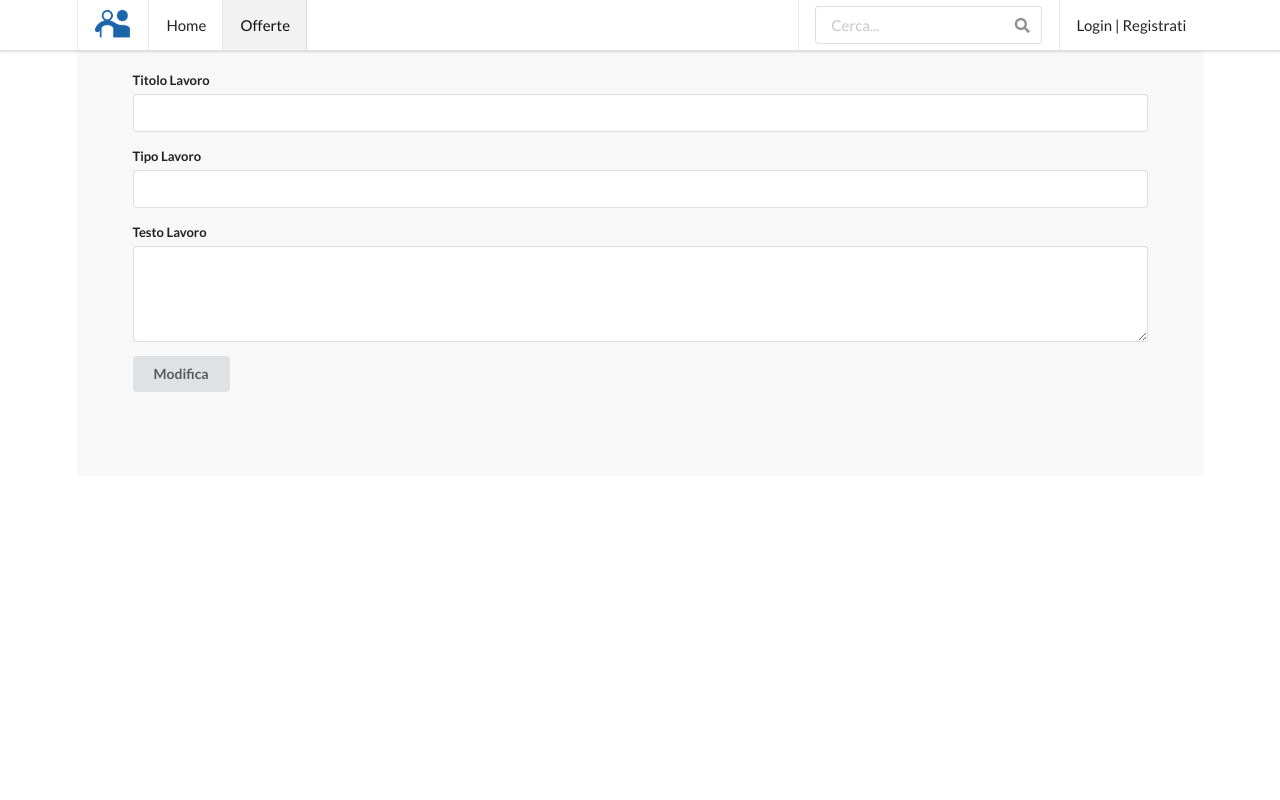
After one commit to Compleo/compleo, a PHP site: page /webapp/offerte/modifica-lavoro.php in a window 1280 px wide. The commit adds this page. Run offline with PHP 8.4, Linux system fonts and the light colour scheme; data that the repository does not hold is empty; some libraries are stand-ins or nearby versions.

Commit message:
modifica lavoro manca api

```diff
--- /dev/null
+++ b/webapp/offerte/modifica-lavoro.php
@@ -0,0 +1,123 @@
+<?php
+session_start();
+
+/*
+        ***************************************
+                Compleo Source Code
+        ***************************************
+        Programmer: Leonardo Baldazzi   (git -> @squirlyfoxy)
+                                        (instagram -> @leonardobaldazzi_)
+
+        Programmer: Mattia Senni        (git -> @mtttia)
+
+        Il seguente codice gestisce la reicerca delle offerte
+
+        THE FOLLOWING SOURCE CODE IS CLOSED SOURCE, COPYRIGHT (C) 2021 - COMPLEO
+    */
+
+include_once '../php/api/abstract/compleo-api-activity.php';
+include_once '../php/api/abstract/compleo-api-user.php';
+
+    if(isset($_GET['id']))
+    {
+        $id = $_GET['id'];
+
+        $infoLavoro = getLavoroPerID($id);
+    }
+?>
+
+<html lang="it">
+
+<head>
+    <title>Compleo - Offerte</title>
+
+    <!-- CSS !-->
+    <link rel="stylesheet" type="text/css" href="../assets/semantic/semantic.min.css">
+    <link rel="stylesheet" type="text/css" href="../assets/style.css">
+</head>
+
+<body>
+    <!-- MENU !-->
+    <div class="ui large top fixed stackable menu">
+        <div class="ui container">
+            <a class="item" href="../"><img src="../assets/logo.png"></a>
+            <a class="item" href="../">
+                Home
+            </a>
+            <a class="active item" href="./">
+                Offerte
+            </a>
+            <div class="right menu">
+                <div class="item">
+                    <div class="ui icon input">
+                        <input type="text" placeholder="Cerca...">
+                        <i class="search link icon"></i>
+                    </div>
+                </div>
+                <?php
+                if (isset($_SESSION['login']) && $_SESSION['login'] == true) {
+                    $usr = $_SESSION['datiUtente'];
+                    echo '
+                                    <div class="ui simple dropdown item">
+                                        <i class="user icon"></i>
+                                        <i class="dropdown icon"></i>
+                                        <div class="menu">
+                                            <div class="header">' . $usr["nome"] . ' ' . $usr["cognome"] . '</div>
+                                            <a class="item" href="../profilo/"><i class="address card icon"></i>Profilo</a>
+                                            <a class="item" href="../chat"><i class="comment icon"></i>Chat</a>
+                                            <a class="item" href="../php/logout.php"><i class="sign out alternate icon"></i>Esci</a>
+                                        </div>
+                                    </div>
+                                ';
+                } else {
+                    echo '
+                                    <a class="item" href="../profilo/login.php">
+                                        Login | Registrati
+                                    </a>
+                                ';
+                }
+                ?>
+            </div>
+        </div>
+    </div>
+    <div class="ui stackable container">
+        <div class="ui message">
+            <div class="six wide right floated column">
+                <?php
+
+
+                echo '
+                    <form class="ui form">
+                        <div class="field">
+                            <label>Titolo Lavoro</label>
+                            <input type="text" name="first-name" placeholder="'.$infoLavoro['titolo'].'">
+                        </div>
+                        <div class="field">
+                            <label>Tipo Lavoro</label>
+                            <input type="text" name="last-name" placeholder="'.$infoLavoro['tipo'].'">
+                        </div>
+                        <div class="field">
+                            <label>Testo Lavoro</label>
+                            <textarea id="bio" name="bio" rows="4" cols="50">'.$infoLavoro['testo'].'</textarea>
+                        </div>
+                        <button class="ui button" type="submit">Modifica</button>
+                    </form>'
+
+                ?>
+
+            </div>
+        </div>
+
+    </div>
+
+    <!-- JS !-->
+    <script src="https://code.jquery.com/jquery-3.1.1.min.js" integrity="sha256-hVVnYaiADRTO2PzUGmuLJr8BLUSjGIZsDYGmIJLv2b8=" crossorigin="anonymous"></script>
+    <script src="../assets/semantic/semantic.min.js"></script>
+    <script>
+        function selezionaAttivitaChange(value) {
+            location.replace("index.php?attivita=" + value, )
+        }
+    </script>
+</body>
+
+</html>
--- a/webapp/php/api/abstract/compleo-api-activity.php
+++ b/webapp/php/api/abstract/compleo-api-activity.php
@@ -60,4 +60,9 @@ function getLavoroPerID($id) {
   //TODO: IMPLEMENTA
 }
 
+function EliminaLavoroDaIdUser($id)
+{
+  //TODO: IMPLEMENTA
+}
+
 ?>
--- a/webapp/php/elimina-lavoro.php
+++ b/webapp/php/elimina-lavoro.php
@@ -1,6 +1,12 @@
 <?php
     session_start();
+    include_once("../../php/api/abstract/compleo-api-activity.php");
 
+    if(isset($_SESSION['login']) && $_SESSION['login'] == true)
+    {
+        $lavoro = $_GET['id'];
+        EliminaLavoroDaIdUser($lavoro);
+    }
 
 
 
--- a/webapp/profilo/components/components-lavori.php
+++ b/webapp/profilo/components/components-lavori.php
@@ -70,9 +70,13 @@
                     </div>
                     <div class="extra">
                         '.$mieiLavori[$i]["testo"].'
+                        <a href = "../offerte/modifica-lavoro.php?id='.$mieiLavori[$i]["id"].'" >
+                            <button method="get" class = "ui blue button"> Modifica Lavoro </button>
+                        </a>
                         <a href = "../php/elimina-lavoro.php?id='.$mieiLavori[$i]["id"].'" >
-                            <button class = "ui red button"> Elimina Lavoro</button>
+                            <button method="get" class = "ui red button"> Elimina Lavoro </button>
                         </a>
+
                     </div>
                 </div>
             </div>
--- a/webapp/profilo/profilo-opzioni.php
+++ b/webapp/profilo/profilo-opzioni.php
@@ -175,6 +175,10 @@
                                 <button class="ui button" type="submit">Aggiorna</button>
                                 <br>
                                 <p class="lead">
+                                    <b>OGNI CAMBIAMENTO DELLE INFORMAZIONI PORTER&Agrave AL LOGOUT DELL'UTENTE</b>
+                                </p>
+
+                                <p class="lead">
                                     (Se hai sbagliato ad inserire dati non modificabili in fase di registrazione contatta l'assistenza)
                                 </p>
 
```
